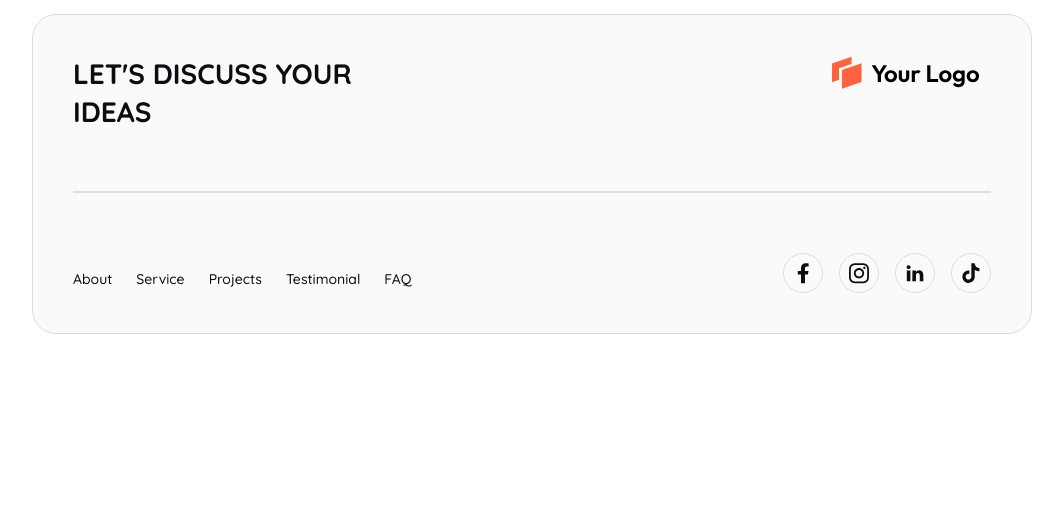
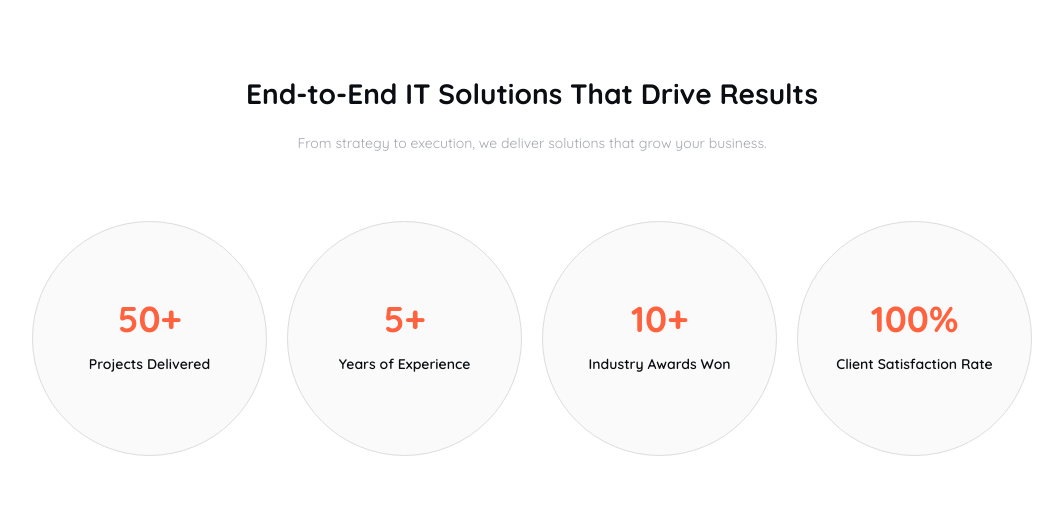
Before and after one commit to hanssav/wph-7-landing-page, a React (Vite) app: page / in a window 1280 px wide. Shown: the part 851-1357 px from the top of the page, without its empty margins (108-1171 px from the left). Before the commit the page ends 1209 px from the top, so only its background shows below. Built offline with nearby package versions, Linux system fonts and the light colour scheme.

Commit message:
component/title & subtitle, feat/about-section
Signed-off-by: hanssav <handihandi40@gmail.com>

```diff
--- a/src/App.tsx
+++ b/src/App.tsx
@@ -1,3 +1,4 @@
+import About from './components/container/AboutSection';
 import Brand from './components/container/BrandSection';
 import Hero from './components/container/HeroSection';
 import Layout from './components/container/Layout';
@@ -8,6 +9,7 @@ function App() {
       <main>
         <Hero />
         <Brand />
+        <About />
       </main>
     </Layout>
   );
--- /dev/null
+++ b/src/components/container/AboutSection/About.constants.ts
@@ -0,0 +1,24 @@
+import type { StatItem } from './About.types';
+
+export const stats: StatItem[] = [
+  {
+    id: 'projects',
+    value: '50+',
+    label: 'Projects Delivered',
+  },
+  {
+    id: 'experience',
+    value: '5+',
+    label: 'Years of Experience',
+  },
+  {
+    id: 'awards',
+    value: '10+',
+    label: 'Industry Awards Won',
+  },
+  {
+    id: 'satisfaction',
+    value: '100%',
+    label: 'Client Satisfaction Rate',
+  },
+];
--- /dev/null
+++ b/src/components/container/AboutSection/About.tsx
@@ -0,0 +1,45 @@
+import React from 'react';
+import SectionWrapper from '../SectionWrapper';
+import Typography, { Subtitle, Title } from '../../ui/Typography';
+import { stats } from './About.constants';
+
+const About: React.FC = () => {
+  return (
+    <SectionWrapper
+      id='about'
+      className='flex flex-col py-20 px-4 gap-6 lg:gap-16'
+    >
+      <div className='text-center flex flex-col gap-[11px]'>
+        <Title>End-to-End IT Solutions That Drive Results</Title>
+
+        <Subtitle>
+          From strategy to execution, we deliver solutions that grow your
+          business.
+        </Subtitle>
+      </div>
+
+      {/* <!-- CONTENT --> */}
+      <div className='grid grid-cols-2 gap-4 lg:grid-cols-4 lg:gap-5 text-center'>
+        {stats.map((stat) => (
+          <div
+            key={stat.id}
+            className='p-4 flex flex-col gap-[6px] items-center justify-center bg-base-50 dark:bg-base-950 border border-base-border dark:border-base-800 rounded-full aspect-[1/1]'
+          >
+            <Typography
+              weight='bold'
+              size={{ base: 'display-lg', lg: 'display-2xl' }}
+              className='text-primary'
+            >
+              {stat.value}
+            </Typography>
+            <Typography weight='semibold' size={{ base: 'sm', lg: 'xl' }}>
+              {stat.label}
+            </Typography>
+          </div>
+        ))}
+      </div>
+    </SectionWrapper>
+  );
+};
+
+export default About;
--- /dev/null
+++ b/src/components/container/AboutSection/About.types.ts
@@ -0,0 +1,5 @@
+export type StatItem = {
+  id: string;
+  value: string;
+  label: string;
+};
--- /dev/null
+++ b/src/components/container/AboutSection/index.tsx
@@ -0,0 +1,3 @@
+import About from './About';
+
+export default About;
--- /dev/null
+++ b/src/components/ui/Title/index.tsx
@@ -0,0 +1,3 @@
+import Title from '../Typography/Title';
+
+export default Title;
--- /dev/null
+++ b/src/components/ui/Typography/Subtitle.tsx
@@ -0,0 +1,23 @@
+import React from 'react';
+import Typography from '.';
+import type { SubtitleProps } from './Typography.types';
+import clsx from 'clsx';
+
+const Subtitle: React.FC<SubtitleProps> = ({
+  children,
+  className,
+  ...props
+}) => {
+  return (
+    <Typography
+      size={{ base: 'sm', lg: 'lg' }}
+      weight='normal'
+      className={clsx('text-base-400', className)}
+      {...props}
+    >
+      {children}
+    </Typography>
+  );
+};
+
+export default Subtitle;
--- /dev/null
+++ b/src/components/ui/Typography/Title.tsx
@@ -0,0 +1,18 @@
+import React from 'react';
+import Typography from '.';
+import type { TitleProps } from './Typography.types';
+
+const Title: React.FC<TitleProps> = ({ children, ...props }) => {
+  return (
+    <Typography
+      as='h1'
+      size={{ base: 'display-sm', lg: 'display-xl' }}
+      weight='bold'
+      {...props}
+    >
+      {children}
+    </Typography>
+  );
+};
+
+export default Title;
--- a/src/components/ui/Typography/Typography.types.ts
+++ b/src/components/ui/Typography/Typography.types.ts
@@ -50,4 +50,17 @@ type TypographyProps<T extends ElementType = 'p'> = {
   as?: T;
 } & React.ComponentPropsWithoutRef<T>;
 
-export type { TypographyProps, TextSize, FontWeight };
+type TitleProps = { children: React.ReactNode } & TypographyProps;
+
+type SubtitleProps = {
+  children: React.ReactNode;
+  className?: string;
+} & TypographyProps;
+
+export type {
+  TypographyProps,
+  TextSize,
+  FontWeight,
+  TitleProps,
+  SubtitleProps,
+};
--- a/src/components/ui/Typography/index.ts
+++ b/src/components/ui/Typography/index.ts
@@ -1,3 +1,5 @@
 import Typography from './Typography';
+export { default as Title } from './Title';
+export { default as Subtitle } from './Subtitle';
 
 export default Typography;
```
